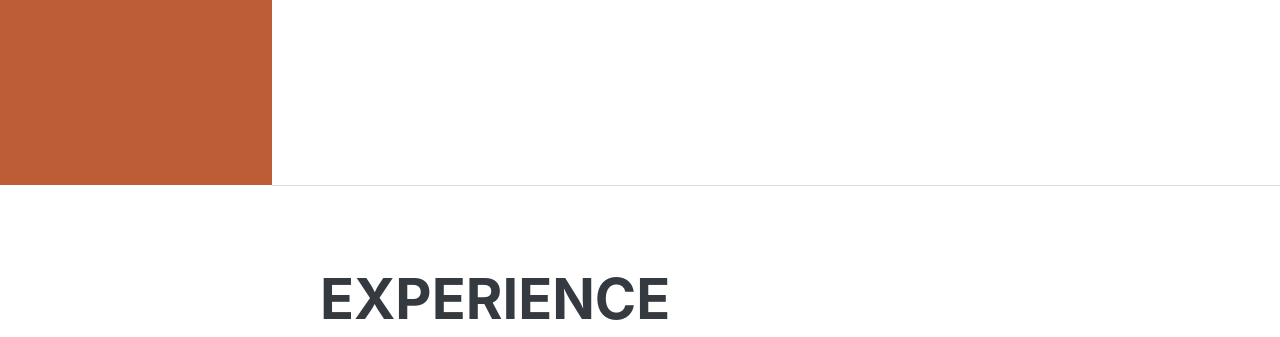
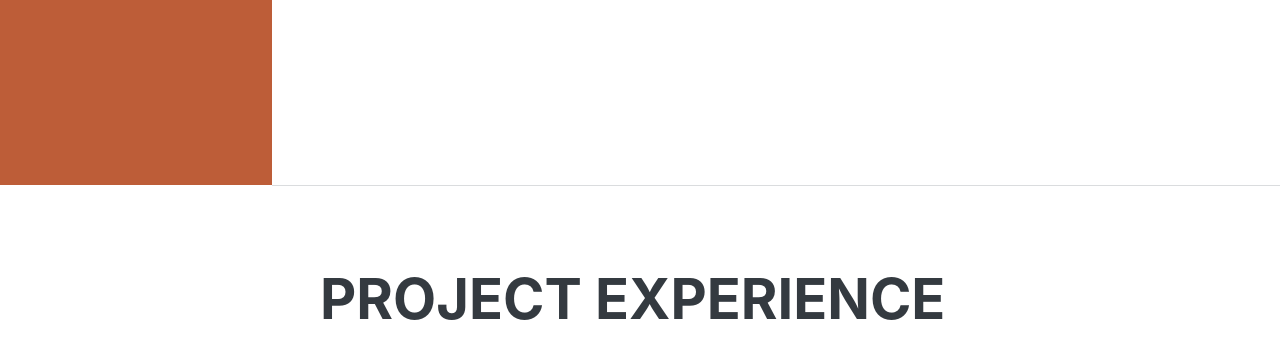
Before and after one commit to SagaciousDataAnalyst/SagaciousDataAnalyst.github.io, a plain HTML site: page index.html in a window 1280 px wide. Shown: the part 615-952 px from the top of the page. Drawn offline with nearby package versions, Linux system fonts and the light colour scheme; a web font is replaced by a local one.

Commit message:
Update index.html
EXPERIENCE TO PROJEC T EXPERIENCE

```diff
--- a/index.html
+++ b/index.html
@@ -59,7 +59,7 @@
             <!-- Experience-->
             <section class="resume-section" id="experience">
                 <div class="resume-section-content">
-                    <h2 class="mb-5">Experience</h2>
+                    <h2 class="mb-5">PROJECT Experience</h2>
                     <div class="d-flex flex-column flex-md-row justify-content-between mb-5">
                         <div class="flex-grow-1">
                             <h3 class="mb-0">Project-1</h3>
```
